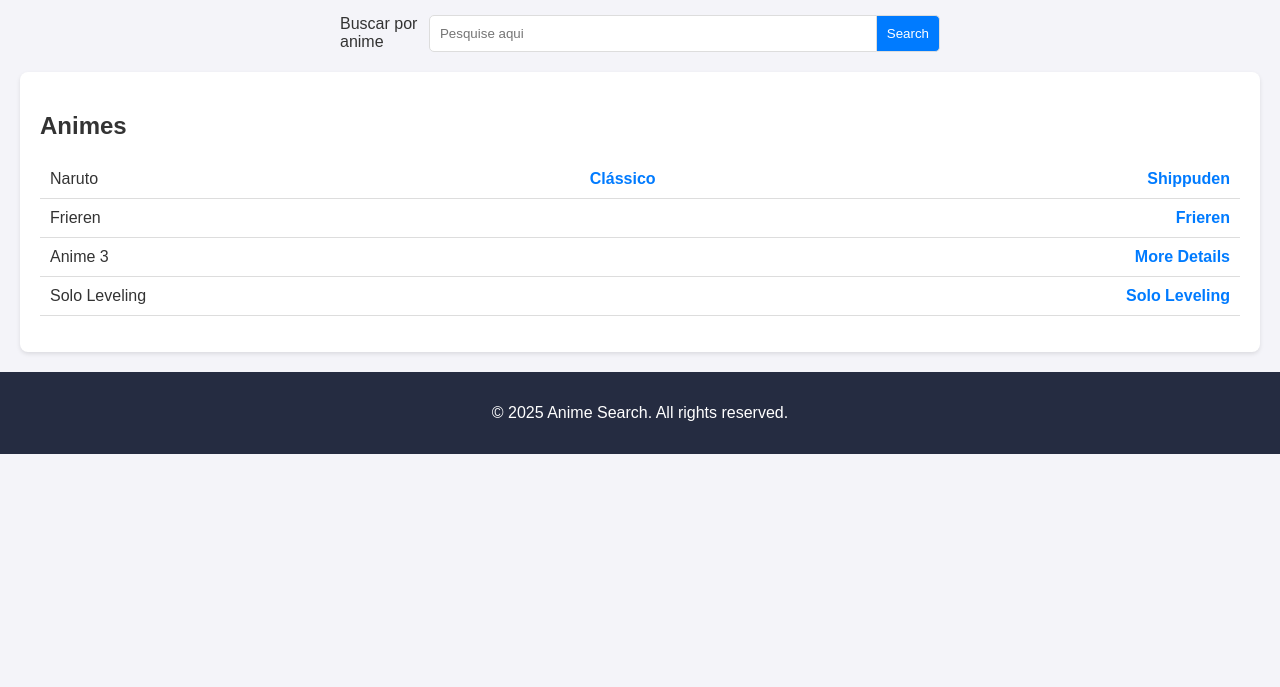
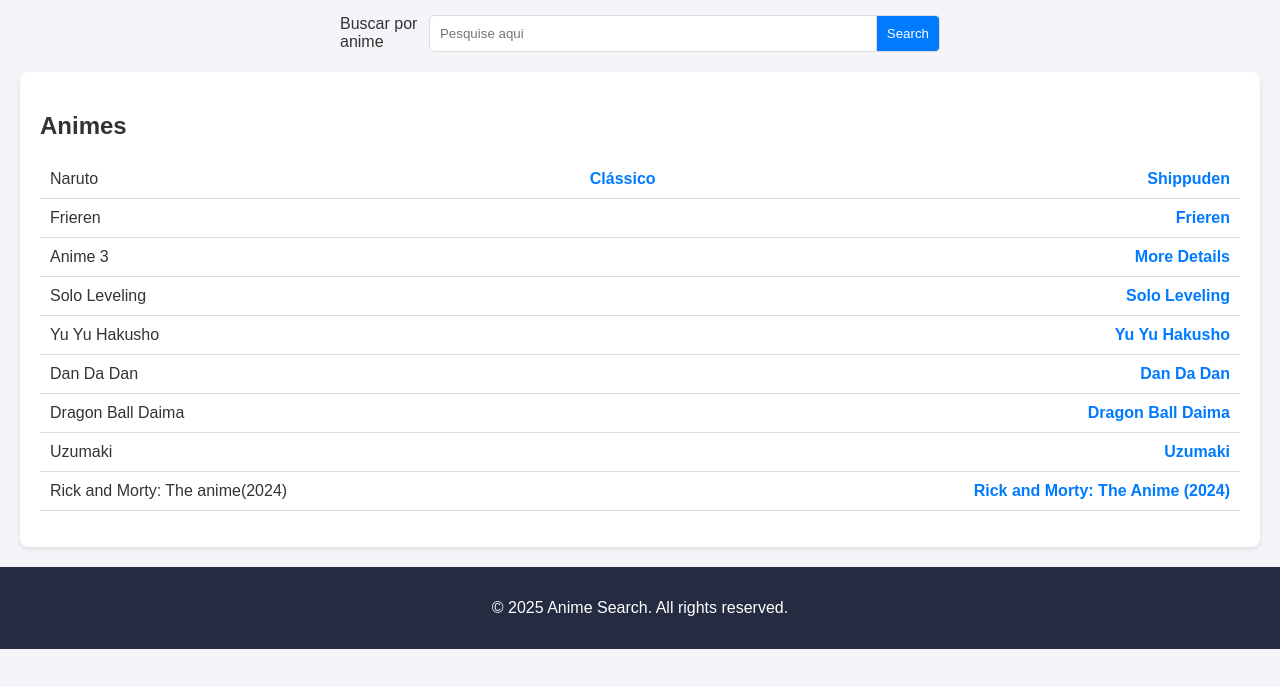
Before and after one commit to Jorgew95/projeto-site, a plain HTML site: page animes.html in a window 1280 px wide. Shown: the part 65-752 px from the top of the page. Drawn offline with Linux system fonts and the light colour scheme.

Commit message:
alterações

```diff
--- a/animes.html
+++ b/animes.html
@@ -154,7 +154,7 @@
             </li>
             <li>
                 <span>Frieren</span>
-                <a href="https://drive.google.com/drive/folders/1IqKgA1uiVDihrq4B6pSMbvf-jV0UR9g-" title="Abrir link de Frieren">Frieren</a>
+                <a href="https://drive.google.com/drive/folders/1IqKgA1uiVDihrq4B6pSMbvf-jV0UR9g-" target="_blank" title="Abrir link de Frieren">Frieren</a>
             </li>
             <li>
                 <span>Anime 3</span>
@@ -162,7 +162,27 @@
             </li>
             <li>
                 <span>Solo Leveling</span>
-                <a href="https://drive.google.com/drive/folders/11bY2SwKT0Iknpm699DjXfQB_SAP0_uss" title="Abrir link de Solo Leveling">Solo Leveling</a>
+                <a href="https://drive.google.com/drive/folders/11bY2SwKT0Iknpm699DjXfQB_SAP0_uss" target="_blank" title="Abrir link de Solo Leveling">Solo Leveling</a>
+            </li>
+            <li>
+                <span>Yu Yu Hakusho</span>
+                <a href="https://drive.google.com/drive/folders/1ZsJBIUoLaM2AV5risDH2fWjrT1AGQMsF?usp=drive_link" target="_blank" title="Abrir link de Yu Yu Hakusho">Yu Yu Hakusho</a>
+            </li>
+            <li>
+                <span>Dan Da Dan</span>
+                <a href="https://drive.google.com/drive/u/0/mobile/folders/132MNXR-JUaJMhOtpKksLS-aDjyM-4oyC" target="_blank" title="Abrir link de Dan Da Dan">Dan Da Dan</a>
+            </li>
+            <li>
+                <span>Dragon Ball Daima</span>
+                <a href="https://drive.google.com/drive/u/0/mobile/folders/10WZlzzdILxImlxLeihkihajXblkYdDL8?usp=sharing" target="_blank" title="Abrir link de Dragon Ball Daima">Dragon Ball Daima</a>
+            </li>
+            <li>
+                <span>Uzumaki</span>
+                <a href="https://drive.google.com/drive/u/0/mobile/folders/1fS2lttzuP2V5Ndr1sQ0hom3TRi3hjb_E?usp=sharing" target="_blank" title="Abrir link de Uzumaki">Uzumaki</a>
+            </li>
+            <li>
+                <span>Rick and Morty: The anime(2024)</span>
+                <a href="https://drive.google.com/drive/u/0/mobile/folders/1MW4w6MksP6aMfHwEMQIwJxz0L2cMKp9A?usp=sharing" target="_blank" title="Abrir link de Rick and Morty: The Anime (2024)">Rick and Morty: The Anime (2024)</a>
             </li>
         </ul>
         <p id="no-results" class="no-results" style="display: none;">Nenhum anime encontrado!</p>
```
Also changed, not shown: index.html (+1 -0 lines).
